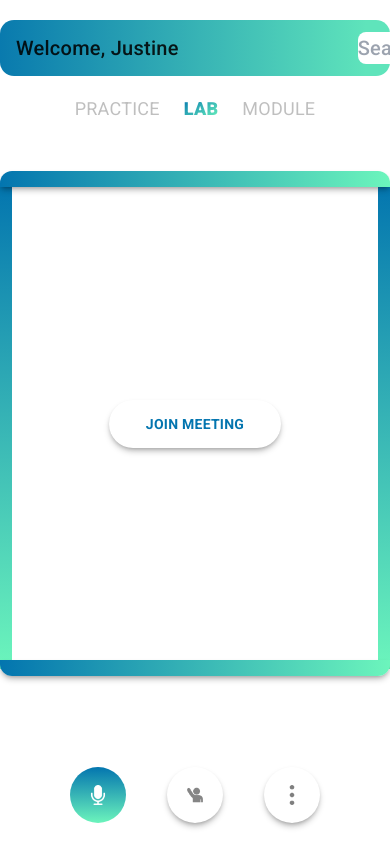
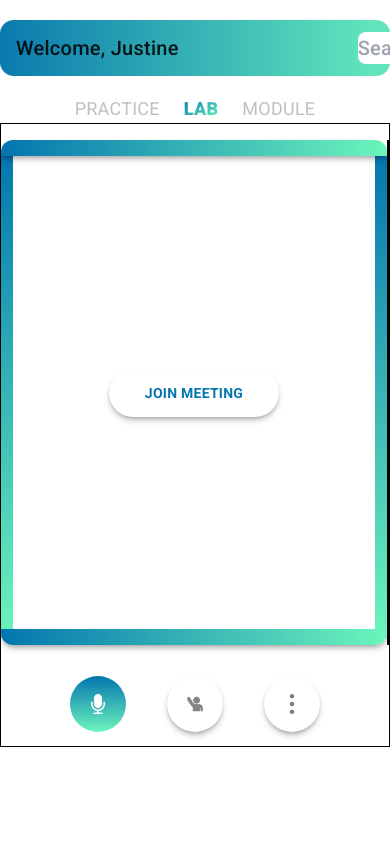
Before and after one commit to JCBEA/speechLab, an Angular app: page /lab in a window 390 px wide. Both pictures are taken after a click on the button "JOIN MEETING". Shown: the top 865 px of the page. Built offline with nearby package versions, Linux system fonts and the light colour scheme.

Commit message:
added the responsive on the lab container large screen

```diff
--- a/src/app/students/lab/active-bar/active-bar.component.html
+++ b/src/app/students/lab/active-bar/active-bar.component.html
@@ -1,4 +1,4 @@
-<aside class='lg:max-w-[314px] hidden'>
+<aside class='lg:max-w-[314px]  border lg:block hidden'>
     <h1 class='text-[14px] font-poppins font-semibold text-secondary text-start leading-5'>Active</h1>
     <div class='px-5 py-6 border border-black shadow-md rounded-xl shadow-black/25'>
 
--- a/src/app/students/lab/lab-container/lab-container.component.html
+++ b/src/app/students/lab/lab-container/lab-container.component.html
@@ -1,15 +1,15 @@
-<div class='container mx-auto font-roboto'>
+<div class='container mx-auto border border-black font-roboto'>
 
-    <div class='flex justify-center py-12 '>
-        <div class='w-full'>
+    <div class='flex py-4 lg:py-12'>
+        <div class='w-full lg:w-3/4'>
             <app-lab-laptop (valueChanged)="handleValueChanged($event)"></app-lab-laptop>
         </div>
 
-        <div [ngClass]="{' hidden lg:w-full': childValue, 'hidden': !childValue}" *ngIf="childValue">
+        <div [ngClass]="{'lg:w-1/3 border border-black ': childValue, 'hidden': !childValue}" *ngIf="childValue">
             <app-active-bar ></app-active-bar>
         </div>
     </div>
-    <div [ngClass]="{'flex items-center justify-center w-full py-7': childValue, 'hidden': !childValue}"  *ngIf="childValue">
+    <div [ngClass]="{'flex items-center justify-center w-full lg:py-7': childValue, 'hidden': !childValue}"  *ngIf="childValue">
         <app-lab-buttons></app-lab-buttons>
     </div>
 </div>
```
